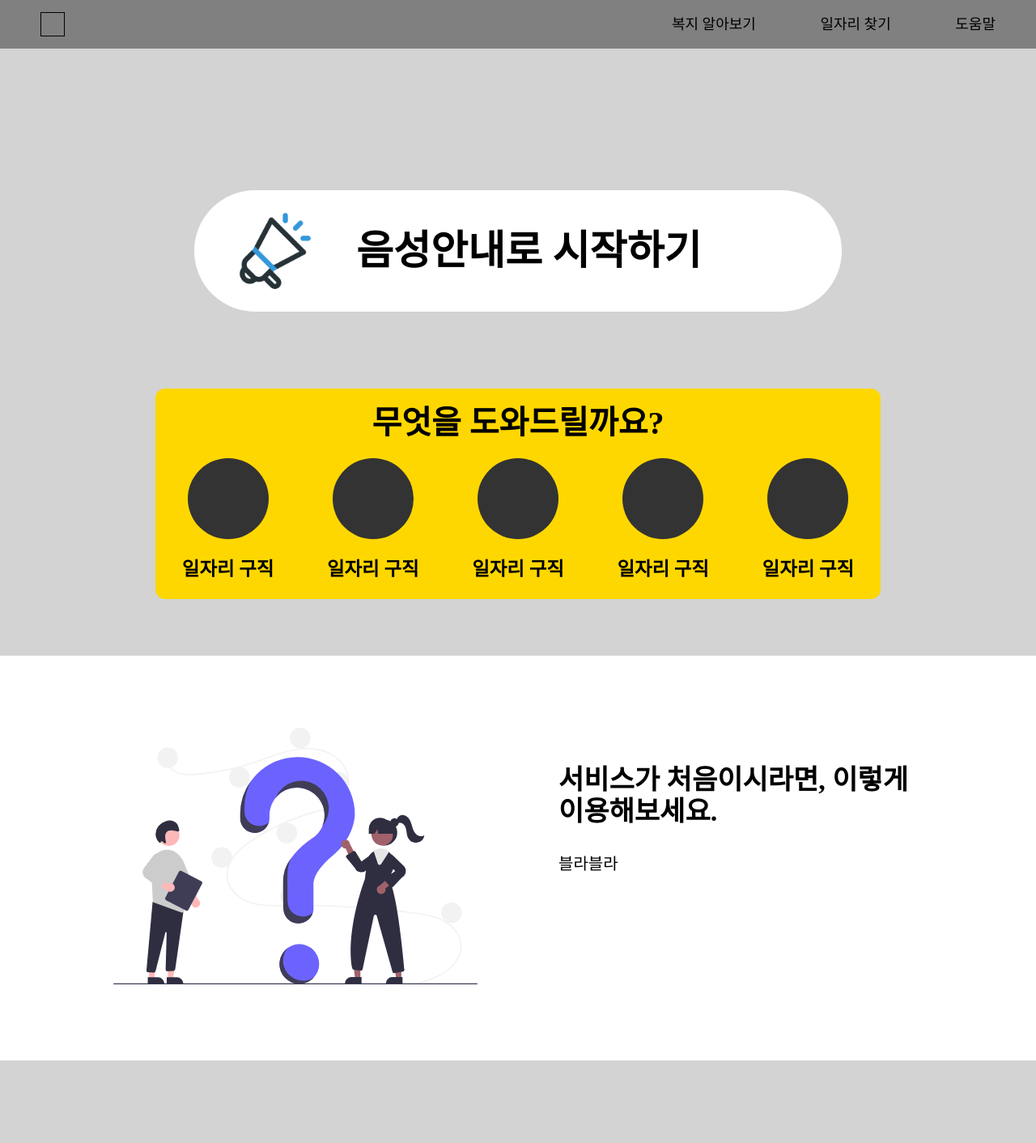
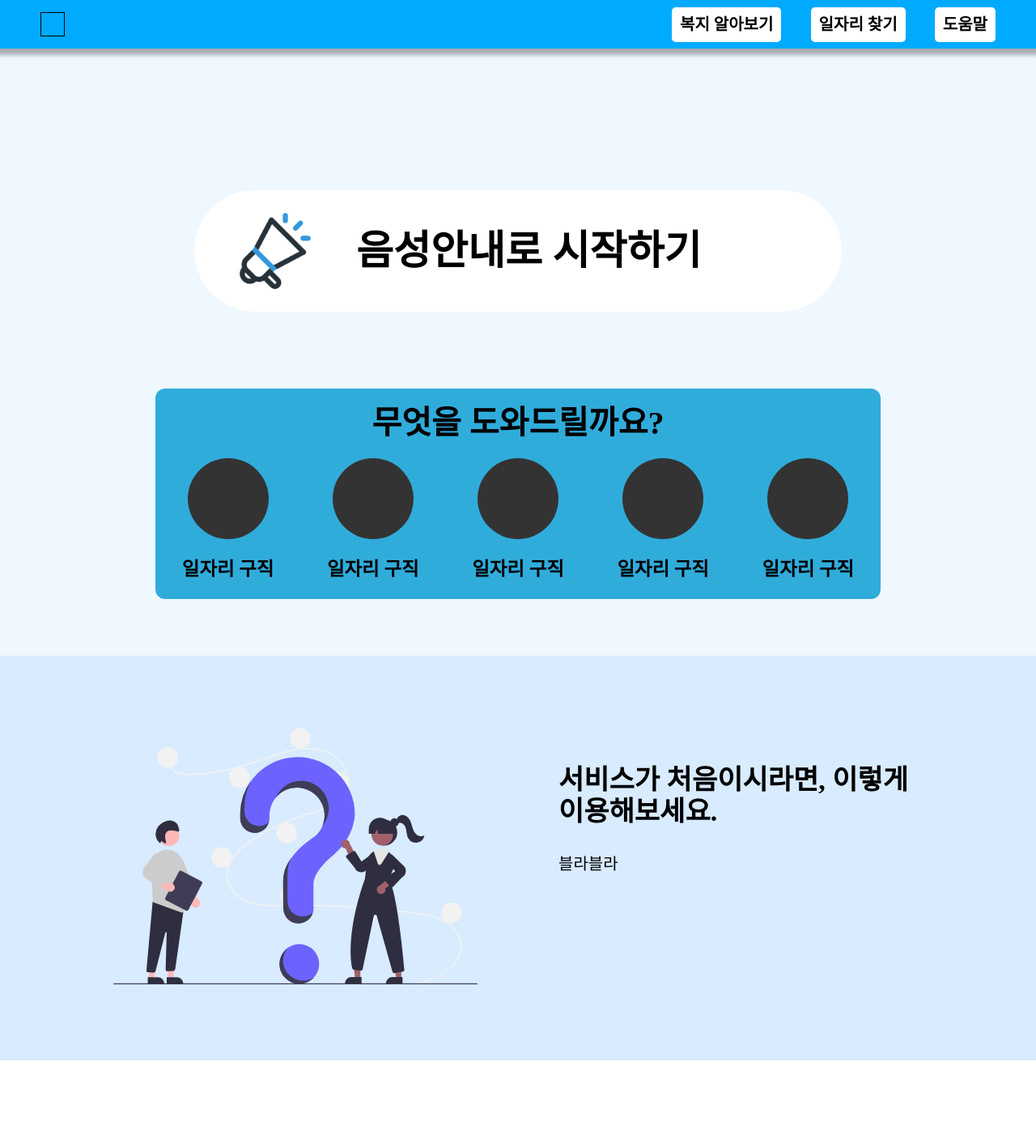
Before and after one commit to 4-PRE/Hackathon-FrontEnd, a Next.js app: page / in a window 1280 px wide. Shown: the top 1412 px of the page at 81% size. Built offline with nearby package versions, Linux system fonts and the light colour scheme.

Commit message:
FIX :: main2

```diff
--- a/components/header.tsx
+++ b/components/header.tsx
@@ -17,10 +17,11 @@ const Header: NextPage = () => {
 export default Header;
 
 const Wrapper = styled.div`
+  box-shadow: 0px 3px 5px 5px rgba(0, 0, 0, 0.3);
   z-index: 10;
   width: 100vw;
   height: 60px;
-  background-color: gray;
+  background-color: #00aaff;
   position: fixed;
   top: 0px;
   right: 0px;
@@ -46,6 +47,11 @@ const TextsWrapper = styled.div`
   align-items: center;
   justify-content: space-between;
   > p {
-    font-size: 18px;
+    font-size: 20px;
+    font-weight:bold;
+    cursor:pointer;
+    background-color:white;
+    border-radius:5px;
+    padding:10px;
   }
 `;
--- a/components/info.tsx
+++ b/components/info.tsx
@@ -37,7 +37,7 @@ const Information: NextPage = () => {
         <Block
           imageUrl={value.url}
           isImgSideRight={!!(index % 2)}
-          color={!(index % 2) ? "white" : "lightgray"}
+          color={!(index % 2) ? "#d8ebff" : "white"}
           title={value.title}
           sub={value.sub}
           key={index}
--- a/components/slider.tsx
+++ b/components/slider.tsx
@@ -1,5 +1,5 @@
 import type { NextPage } from "next";
-import React from "react";
+import React, { useEffect } from "react";
 import Image from "next/image";
 import Speaker from "../public/img/speaker.png";
 import styled from "styled-components";
@@ -13,7 +13,7 @@ const Container = styled.div`
   right: 0;
   text-align: center;
   width: 70%;
-  background-color: gold;
+  background-color: #30ACDB;
   z-index: 1;
   border-radius: 12px;
 `;
@@ -79,14 +79,19 @@ const Wrapper = styled.div`
   height: fit-content;
   position: relative;
   padding-bottom: 250px;
-  background-color: lightgray;
+  background-color: #eff7ff;
 `;
 
 const Slider: NextPage = () => {
+  const onClick = () => {
+    const speechMsg = new SpeechSynthesisUtterance();
+    speechMsg.text = "가나다라";
+    window.speechSynthesis.speak(speechMsg);
+  };
   return (
     <Wrapper>
       <TTSWrapper>
-        <div>
+        <div onClick={onClick}>
           <Image src={Speaker} />
           <p>음성안내로 시작하기</p>
         </div>
```
